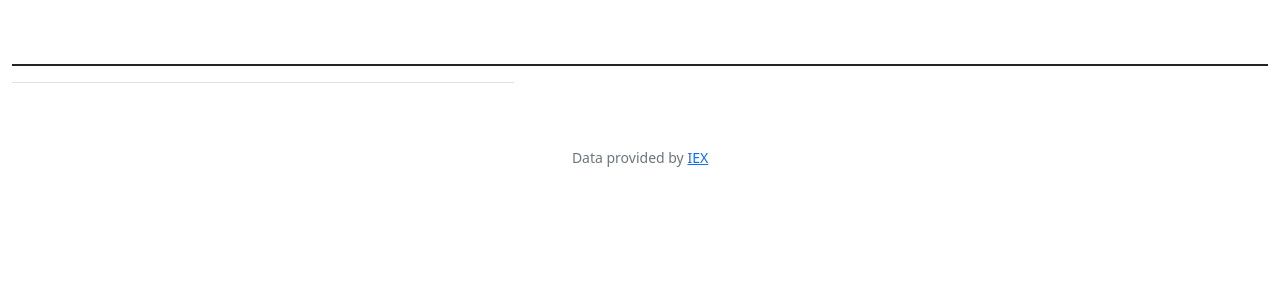
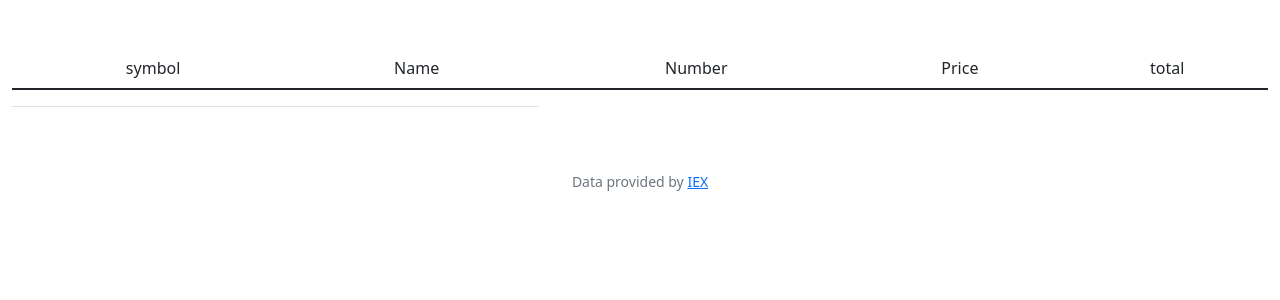
Before and after one commit to heddxh/CS50X, a Flask app: page / in a window 1280 px wide. Shown: the part 76-376 px from the top of the page. Run offline with Flask 2, Linux system fonts and the light colour scheme; a user stored in the database is signed in; some libraries are stand-ins or nearby versions.

Commit message:
Sat, Mar 4, 2023, 2:50 PM +08:00

```diff
--- a/week9/finance/templates/index.html
+++ b/week9/finance/templates/index.html
@@ -6,14 +6,18 @@
 
 {% block main %}
     <table class="table">
-        <tr>
-            <td>{{ symbol }}</td>
-            <td>{{ name }}</td>
-            <td>{{ number }}</td>
-            <td>{{ prize_per }}</td>
-            <td>{{ prize }}</td>
-        </tr>
+        <thead>
+            <tr>
+                <td>symbol</td>
+                <td>Name</td>
+                <td>Number</td>
+                <td>Price</td>
+                <td>total</td>
+            </tr>
+        </thead>
+        <tbody>
 
+        </tbody>
         <tfoot>
             <td>{{ cash_left }}</td>
             <td>{{ property }}</td>
```
